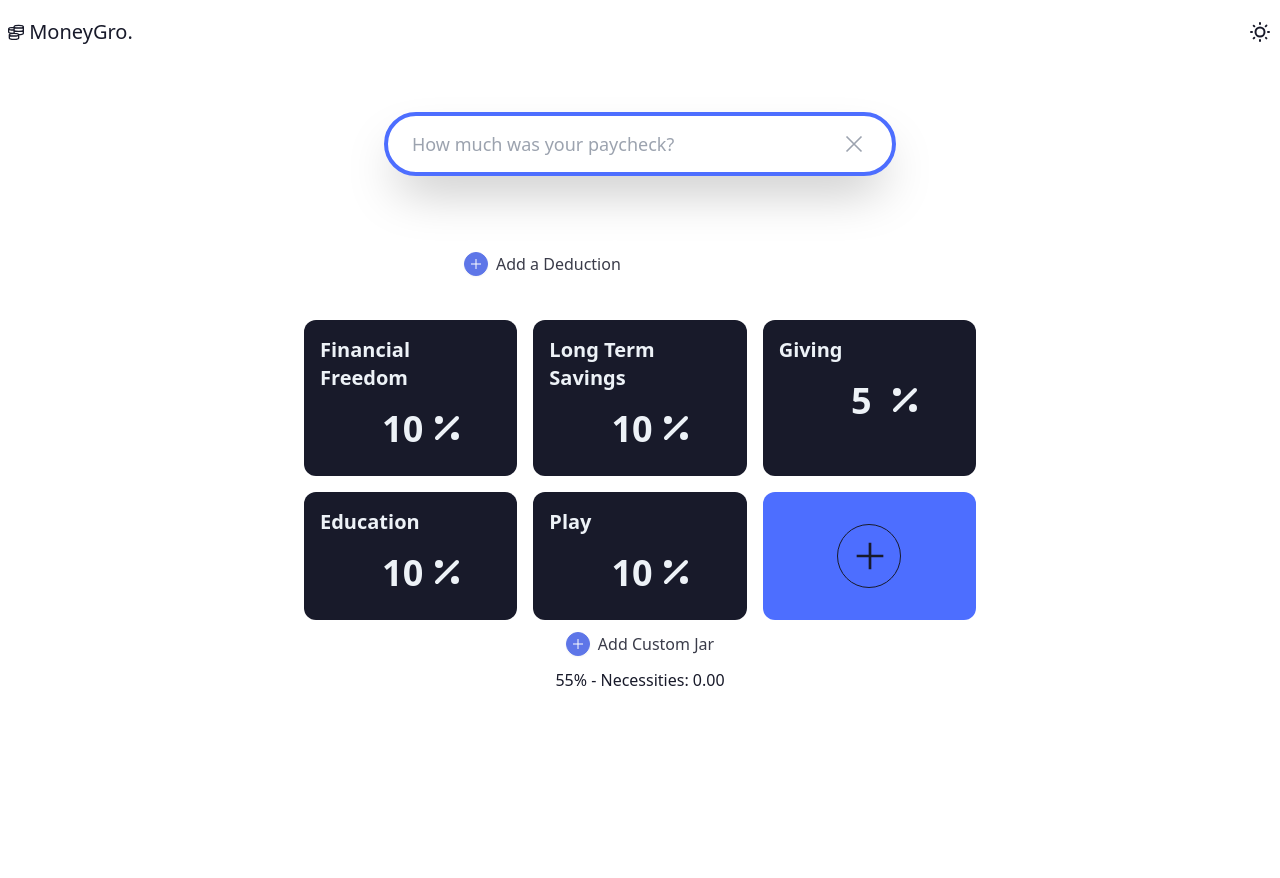
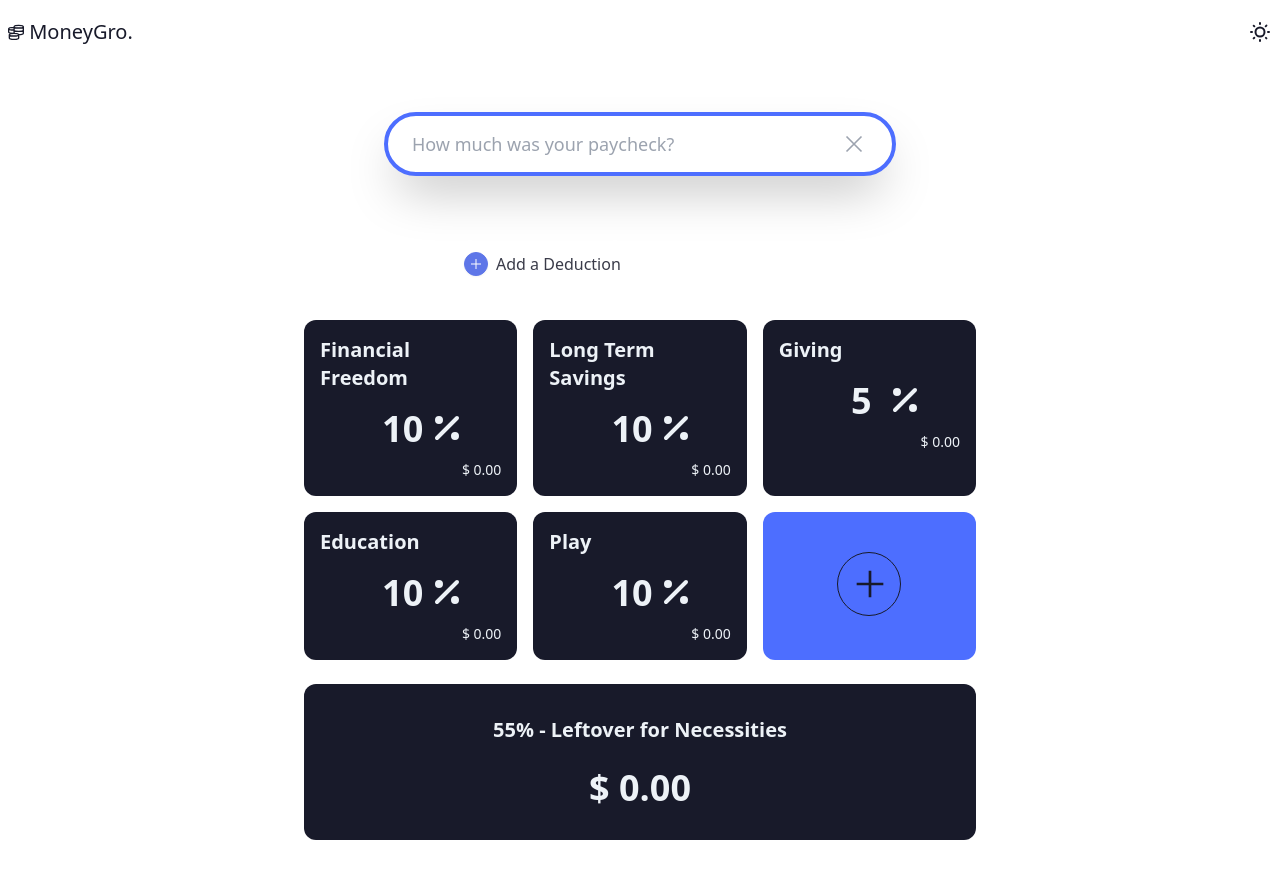
Before and after one commit to stevexero/MoneyGro, a React (Vite) app: page / in a window 1280 px wide. Shown: the top 878 px of the page. Before the commit the page ends 800 px from the top, so only its background shows below. Built offline with nearby package versions, Linux system fonts and the light colour scheme.

Commit message:
Added jar arithmetic and styled necessities jar

```diff
--- a/src/App.jsx
+++ b/src/App.jsx
@@ -509,7 +509,15 @@ function App() {
                   />
                   <FaPercent size='2rem' />
                 </div>
-                <div className='card-actions justify-end'></div>
+                <div className='card-actions justify-end'>
+                  <div>
+                    $&nbsp;
+                    {(
+                      (inputs.initialAmount - totalDeductions) *
+                      (inputs.financialFreedom * 0.01)
+                    ).toFixed(2)}
+                  </div>
+                </div>
               </div>
             </div>
 
@@ -529,7 +537,15 @@ function App() {
                   />
                   <FaPercent size='2rem' />
                 </div>
-                <div className='card-actions justify-end'></div>
+                <div className='card-actions justify-end'>
+                  <div>
+                    $&nbsp;
+                    {(
+                      (inputs.initialAmount - totalDeductions) *
+                      (inputs.longTermSavingsForSpending * 0.01)
+                    ).toFixed(2)}
+                  </div>
+                </div>
               </div>
             </div>
 
@@ -549,7 +565,15 @@ function App() {
                   />
                   <FaPercent size='2rem' />
                 </div>
-                <div className='card-actions justify-end'></div>
+                <div className='card-actions justify-end'>
+                  <div>
+                    $&nbsp;
+                    {(
+                      (inputs.initialAmount - totalDeductions) *
+                      (inputs.giving * 0.01)
+                    ).toFixed(2)}
+                  </div>
+                </div>
               </div>
             </div>
 
@@ -569,7 +593,15 @@ function App() {
                   />
                   <FaPercent size='2rem' />
                 </div>
-                <div className='card-actions justify-end'></div>
+                <div className='card-actions justify-end'>
+                  <div>
+                    $&nbsp;
+                    {(
+                      (inputs.initialAmount - totalDeductions) *
+                      (inputs.education * 0.01)
+                    ).toFixed(2)}
+                  </div>
+                </div>
               </div>
             </div>
 
@@ -589,7 +621,15 @@ function App() {
                   />
                   <FaPercent size='2rem' />
                 </div>
-                <div className='card-actions justify-end'></div>
+                <div className='card-actions justify-end'>
+                  <div>
+                    $&nbsp;
+                    {(
+                      (inputs.initialAmount - totalDeductions) *
+                      (inputs.play * 0.01)
+                    ).toFixed(2)}
+                  </div>
+                </div>
               </div>
             </div>
 
@@ -597,8 +637,8 @@ function App() {
               <div className='card-body'>
                 <div className='w-full flex justify-center items-center mt-4'>
                   <button
-                    className='btn btn-circle btn-lg btn-outline tooltip'
-                    data-tip='Add a Custom Jar'
+                    className='btn btn-circle btn-lg btn-outline tooltip mt-2'
+                    data-tip='Add a Custom Jar (Feature coming soon)'
                   >
                     <GrAdd size='2rem' className='ml-[0.95rem]' />
                   </button>
@@ -607,6 +647,8 @@ function App() {
               </div>
             </div>
           </div>
+
+          {/* TO BE DELETED */}
 
           {/* <div className='mt-8'>
             <input
@@ -732,7 +774,8 @@ function App() {
           {/* <button type='button' onClick={addCustomJarField}>
             + Add Custom Jar
           </button> */}
-          <button
+
+          {/* <button
             className='input border-none rounded-full flex items-center gap-2 opacity-85 hover:cursor-pointer hover:opacity-100 hover:outline-none active:outline-none focus:outline-none active:opacity-100 focus:opacity-100'
             onClick={addCustomJarField}
           >
@@ -740,17 +783,23 @@ function App() {
               <GrAdd />
             </span>
             <span className='grow'>Add Custom Jar</span>
-          </button>
+          </button> */}
 
           {/* NECESSITIES */}
-          <div>
-            {necessities}
-            %&nbsp;-&nbsp;Necessities:&nbsp;
-            {(
-              necessities *
-              (inputs.initialAmount - totalDeductions) *
-              0.01
-            ).toFixed(2)}
+          <div className='card bg-neutral text-neutral-content rounded-xl mt-6 mb-16 w-full max-w-2xl'>
+            <div className='card-body w-full flex justify-center items-center '>
+              <h2 className='card-title'>
+                {necessities}% - Leftover for Necessities
+              </h2>
+              <div className='font-bold text-4xl mt-4'>
+                $&nbsp;
+                {(
+                  necessities *
+                  (inputs.initialAmount - totalDeductions) *
+                  0.01
+                ).toFixed(2)}
+              </div>
+            </div>
           </div>
         </div>
       </div>
```
